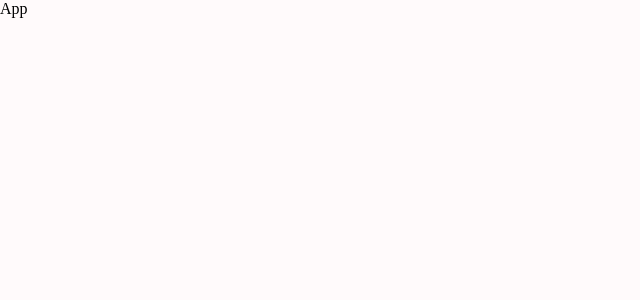
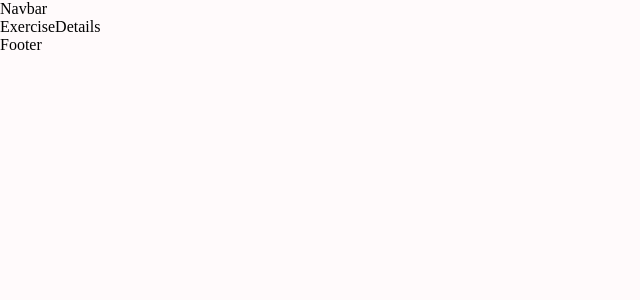
Before and after one commit to Epheoluwa/gym_exercises, a React (Create React App) app: page /exercise/1 in a window 1280 px wide. Shown: the top 300 px of the page, without its empty margins (0-640 px from the left). Built offline with nearby package versions, Linux system fonts and the light colour scheme.

Commit message:
update made

```diff
--- a/src/App.js
+++ b/src/App.js
@@ -1,9 +1,21 @@
 import React from 'react'
+import {Route, Routes} from 'react-router-dom';
+import { Box } from '@mui/material';
 import './App.css';
-
+import Navbar from './components/Navbar';
+import Home from './Pages/Home';
+import ExerciseDetails from './Pages/ExerciseDetails';
+import Footer from './components/Footer';
 const App = () => {
   return (
-    <div>App</div>
+    <Box width="400px" sx={{ width:{xl:'1488px'}}} m="auto">
+        <Navbar />
+        <Routes>
+            <Route path="/" element={<Home />} />
+            <Route path="/exercise/:id" element={<ExerciseDetails />} />
+        </Routes>
+        <Footer />
+    </Box>
   )
 }
 
--- /dev/null
+++ b/src/Pages/ExerciseDetails.js
@@ -0,0 +1,9 @@
+import React from 'react'
+
+const ExerciseDetails = () => {
+  return (
+    <div>ExerciseDetails</div>
+  )
+}
+
+export default ExerciseDetails
--- /dev/null
+++ b/src/Pages/Home.js
@@ -0,0 +1,9 @@
+import React from 'react'
+
+const Home = () => {
+  return (
+    <div>Home</div>
+  )
+}
+
+export default Home
--- /dev/null
+++ b/src/components/Footer.js
@@ -0,0 +1,9 @@
+import React from 'react'
+
+const Footer = () => {
+  return (
+    <div>Footer</div>
+  )
+}
+
+export default Footer
--- /dev/null
+++ b/src/components/Navbar.js
@@ -0,0 +1,9 @@
+import React from 'react'
+
+const Navbar = () => {
+  return (
+    <div>Navbar</div>
+  )
+}
+
+export default Navbar
--- a/src/index.js
+++ b/src/index.js
@@ -1,10 +1,13 @@
 import React from 'react';
 import ReactDOM from 'react-dom';
+import { BrowserRouter } from 'react-router-dom';
 
 import App from './App';
 
 const root = ReactDOM.createRoot(document.getElementById('root'));
 
 root.render(
-    <App />
+    <BrowserRouter>
+        <App />
+    </BrowserRouter>
 )
```
